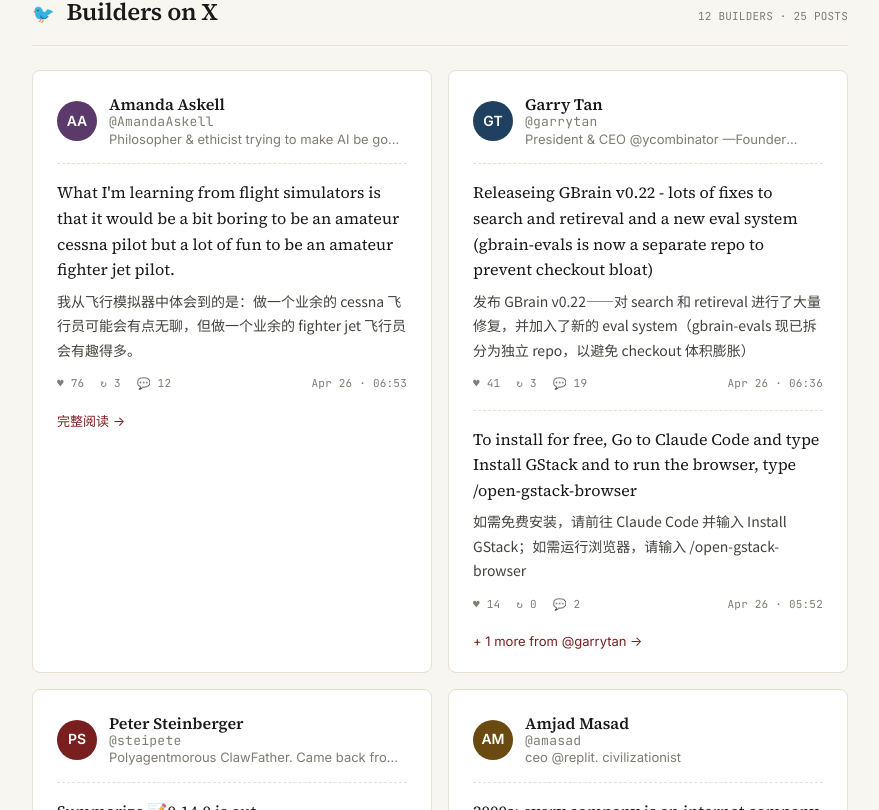
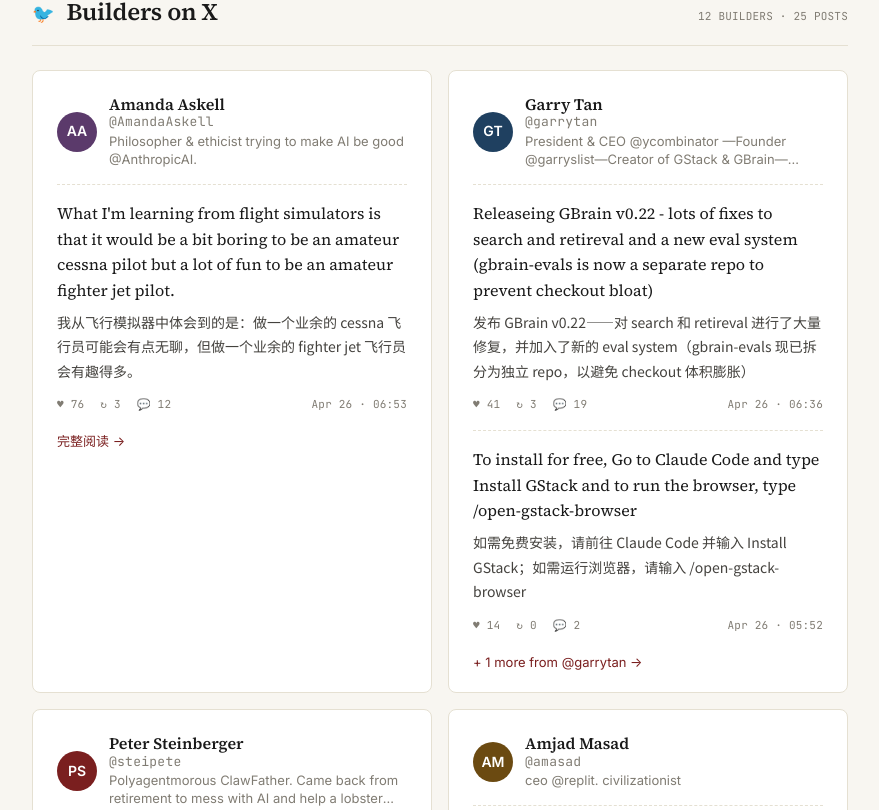
Before and after one commit to ryderme/buildspeak, a Next.js app in the folder apps/web/: page / in a window 1280 px wide. Shown: the part 790-1600 px from the top of the page, without its empty margins (200-1079 px from the left). Built offline with nearby package versions, Linux system fonts and the light colour scheme; no server answers.

Commit message:
fix(home): show 2 lines of builder bio on cards
A 1-line clamp truncated mid-phrase for any bio over ~50 chars. Bump
to 2 lines (still bounded so cards stay roughly even height) and add
a title attribute so hovering surfaces the full first paragraph.

```diff
--- a/apps/web/app/globals.css
+++ b/apps/web/app/globals.css
@@ -604,8 +604,9 @@
   font-size: var(--t-meta);
   color: var(--color-ink-mute);
   margin-top: 2px;
+  line-height: 1.4;
   display: -webkit-box;
-  -webkit-line-clamp: 1;
+  -webkit-line-clamp: 2;
   -webkit-box-orient: vertical;
   overflow: hidden;
 }
--- a/apps/web/components/digest-card.tsx
+++ b/apps/web/components/digest-card.tsx
@@ -79,7 +79,12 @@
           </Link>
           <span className="builder-handle">@{handle}</span>
           {article.sourceBio && (
-            <span className="builder-bio">{article.sourceBio.split("\n")[0]}</span>
+            <span
+              className="builder-bio"
+              title={article.sourceBio.split("\n")[0]}
+            >
+              {article.sourceBio.split("\n")[0]}
+            </span>
           )}
         </div>
       </header>
```
